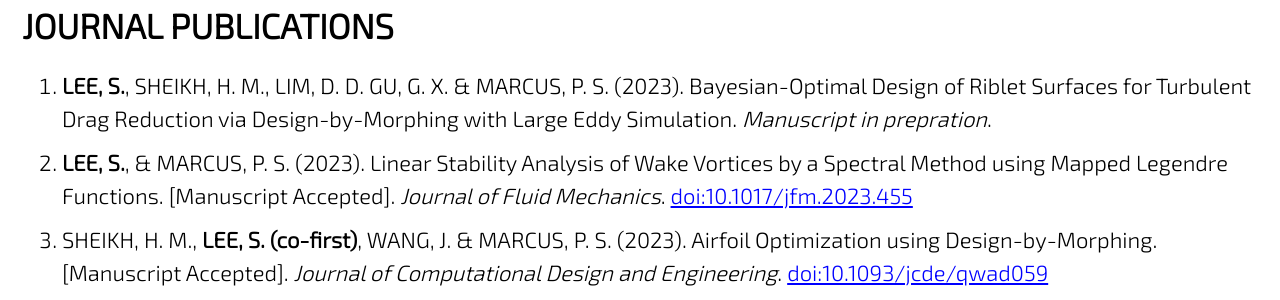
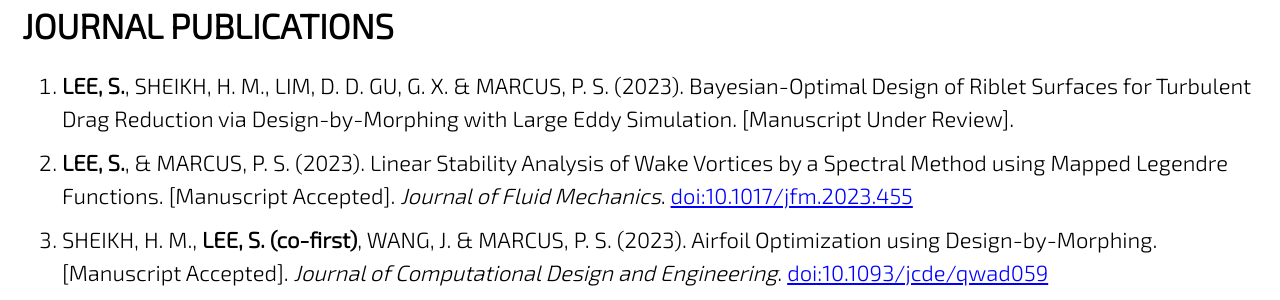
Before and after one commit to jun9303/jun9303.github.io, a Jekyll site: the page built from _pages/publications.md, in a window 1280 px wide. Shown: the part 365-665 px from the top of the page. Built offline with Jekyll 4.4.1, drawn with Linux system fonts in a browser that asks for light colours; cached includes are drawn as plain includes; nearby versions of some CDN libraries; emoji names are drawn with the system emoji font.

Commit message:
Publication Updated 062823

```diff
--- a/_pages/publications.md
+++ b/_pages/publications.md
@@ -10,7 +10,7 @@ header:
 
 # JOURNAL PUBLICATIONS
 
-1. **LEE, S.**, SHEIKH, H. M., LIM, D. D. GU, G. X. & MARCUS, P. S. (2023). Bayesian-Optimal Design of Riblet Surfaces for Turbulent Drag Reduction via Design-by-Morphing with Large Eddy Simulation. *Manuscript in prepration*.
+1. **LEE, S.**, SHEIKH, H. M., LIM, D. D. GU, G. X. & MARCUS, P. S. (2023). Bayesian-Optimal Design of Riblet Surfaces for Turbulent Drag Reduction via Design-by-Morphing with Large Eddy Simulation. [Manuscript Under Review].
 2. **LEE, S.**, & MARCUS, P. S. (2023). Linear Stability Analysis of Wake Vortices by a Spectral Method using Mapped Legendre Functions. [Manuscript Accepted]. *Journal of Fluid Mechanics*. [doi:10.1017/jfm.2023.455](https://doi.org/10.1017/jfm.2023.455)
 3. SHEIKH, H. M., **LEE, S. (co-first)**, WANG, J. & MARCUS, P. S. (2023). Airfoil Optimization using Design-by-Morphing. [Manuscript Accepted]. *Journal of Computational Design and Engineering*. [doi:10.1093/jcde/qwad059](
 https://doi.org/10.1093/jcde/qwad059)
```
